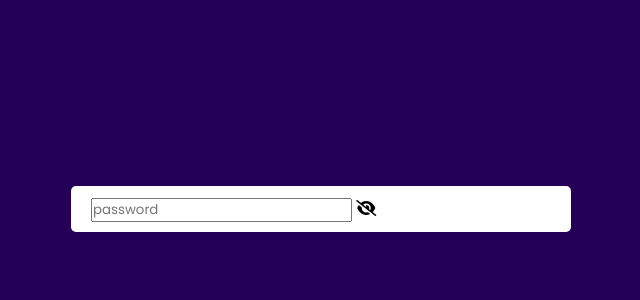
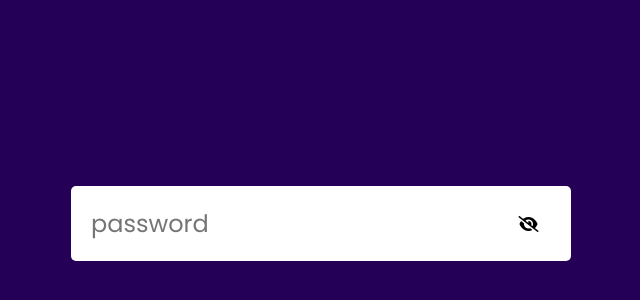
Before and after one commit to CJR85/hide-show-password, a plain HTML site: page index.html in a window 1280 px wide. Shown: the part 114-414 px from the top of the page, without its empty margins (319-959 px from the left). Drawn offline with Linux system fonts and the light colour scheme.

Commit message:
Style input-box class and icon

```diff
--- a/style.css
+++ b/style.css
@@ -18,4 +18,20 @@ body {
   border-radius: 5px;
   padding: 10px 20px;
   margin: 300px auto;
+  display: flex;
+  align-items: center;
 }
+
+.input-box input {
+  width: 100%;
+  padding: 10px 0px;
+  border: 0;
+  outline: 0;
+  font-size: 24px;
+  color: #555;
+}
+
+.input-box i {
+  width: 35px;
+  cursor: pointer;
+}
```
